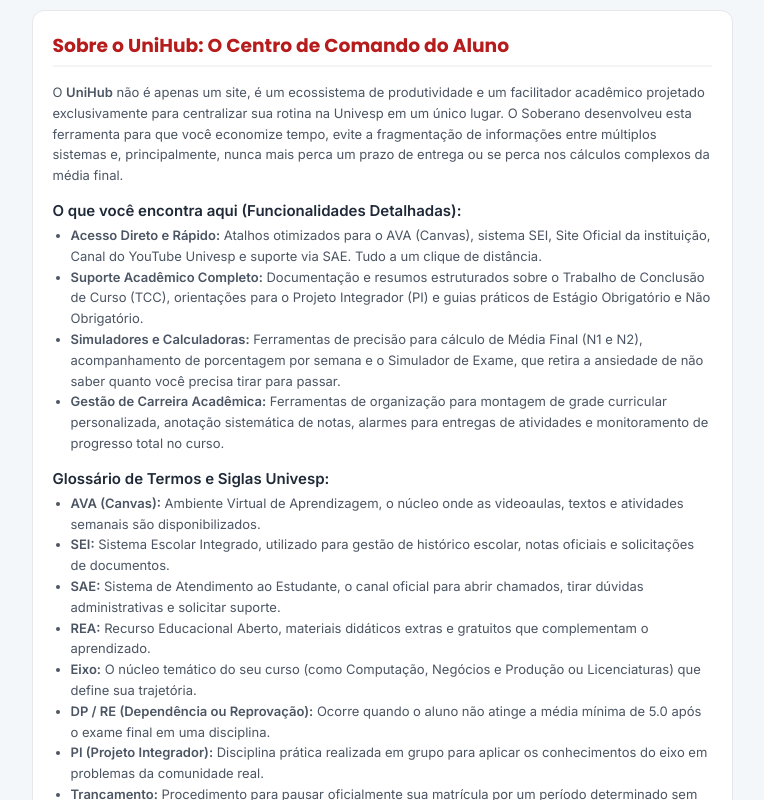
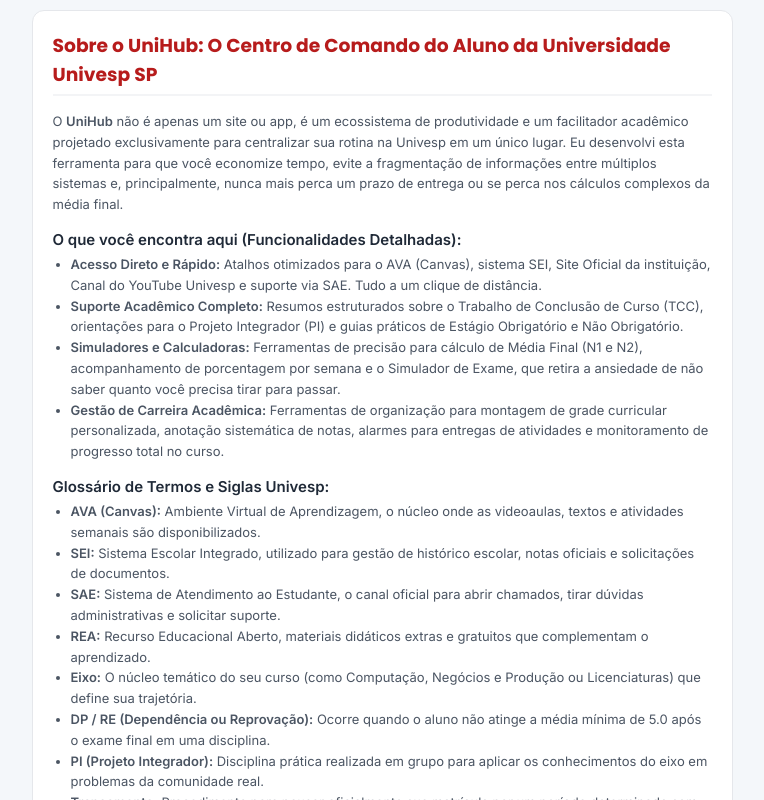
Before and after one commit to leorangelramos/univesphub, a plain HTML site: page UniPWA/index.html in a window 1280 px wide. Both pictures are taken after a click on the button "Dúvidas". Shown: the part 653-1453 px from the top of the page, without its empty margins (258-1022 px from the left). Drawn offline with Linux system fonts and the light colour scheme.

Commit message:
Add files via upload

```diff
--- a/UniPWA/index.html
+++ b/UniPWA/index.html
@@ -302,13 +302,13 @@
 
 
         <div id="accordion-info" class="accordion-box">
-    <h3>Sobre o UniHub: O Centro de Comando do Aluno</h3>
-    <p>O <strong>UniHub</strong> não é apenas um site, é um ecossistema de produtividade e um facilitador acadêmico projetado exclusivamente para centralizar sua rotina na Univesp em um único lugar. O Soberano desenvolveu esta ferramenta para que você economize tempo, evite a fragmentação de informações entre múltiplos sistemas e, principalmente, nunca mais perca um prazo de entrega ou se perca nos cálculos complexos da média final.</p>
+    <h3>Sobre o UniHub: O Centro de Comando do Aluno da Universidade Univesp SP</h3>
+    <p>O <strong>UniHub</strong> não é apenas um site ou app, é um ecossistema de produtividade e um facilitador acadêmico projetado exclusivamente para centralizar sua rotina na Univesp em um único lugar. Eu desenvolvi esta ferramenta para que você economize tempo, evite a fragmentação de informações entre múltiplos sistemas e, principalmente, nunca mais perca um prazo de entrega ou se perca nos cálculos complexos da média final.</p>
 
     <h4>O que você encontra aqui (Funcionalidades Detalhadas):</h4>
     <ul>
         <li><strong>Acesso Direto e Rápido:</strong> Atalhos otimizados para o AVA (Canvas), sistema SEI, Site Oficial da instituição, Canal do YouTube Univesp e suporte via SAE. Tudo a um clique de distância.</li>
-        <li><strong>Suporte Acadêmico Completo:</strong> Documentação e resumos estruturados sobre o Trabalho de Conclusão de Curso (TCC), orientações para o Projeto Integrador (PI) e guias práticos de Estágio Obrigatório e Não Obrigatório.</li>
+        <li><strong>Suporte Acadêmico Completo:</strong> Resumos estruturados sobre o Trabalho de Conclusão de Curso (TCC), orientações para o Projeto Integrador (PI) e guias práticos de Estágio Obrigatório e Não Obrigatório.</li>
         <li><strong>Simuladores e Calculadoras:</strong> Ferramentas de precisão para cálculo de Média Final (N1 e N2), acompanhamento de porcentagem por semana e o Simulador de Exame, que retira a ansiedade de não saber quanto você precisa tirar para passar.</li>
         <li><strong>Gestão de Carreira Acadêmica:</strong> Ferramentas de organização para montagem de grade curricular personalizada, anotação sistemática de notas, alarmes para entregas de atividades e monitoramento de progresso total no curso.</li>
     </ul>
```
